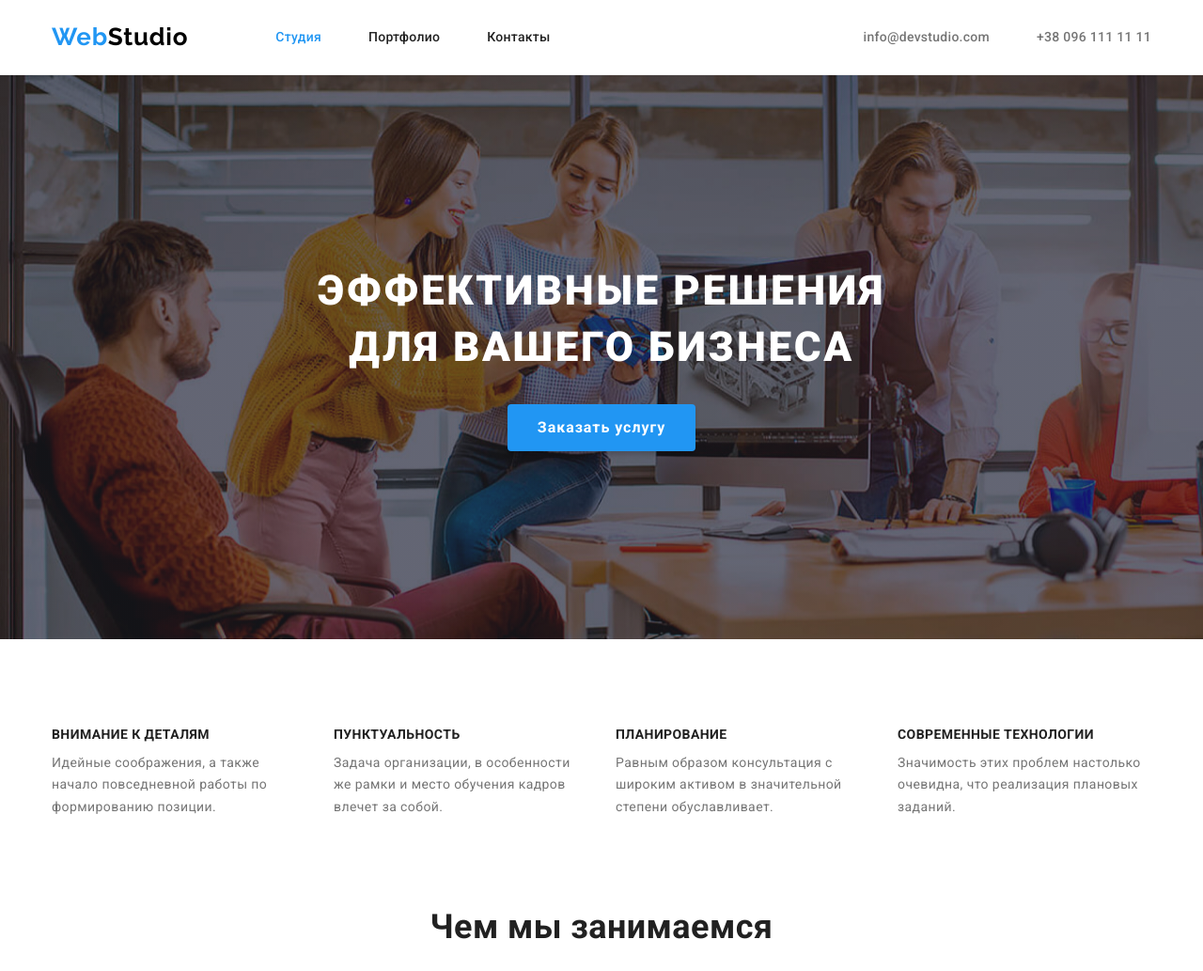
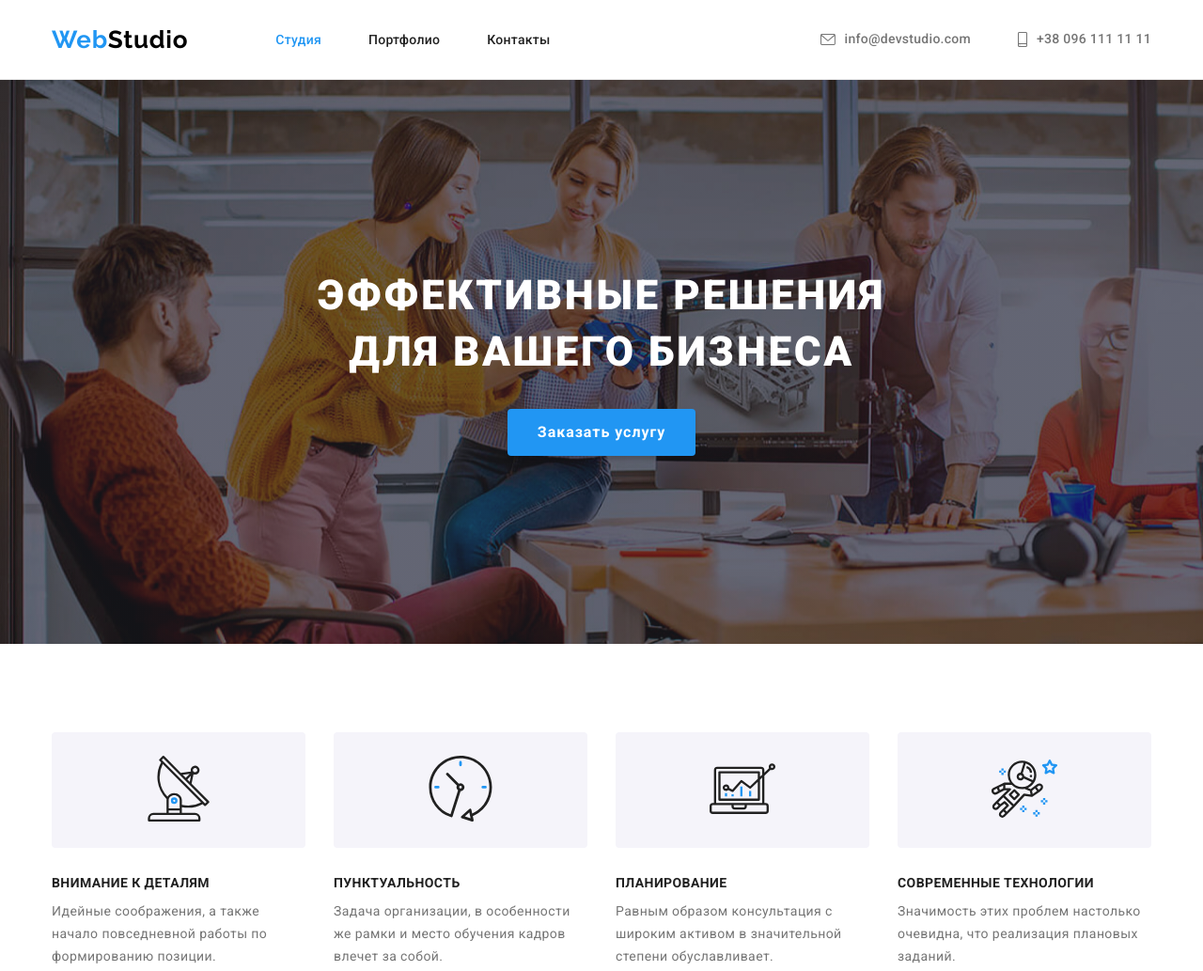
Before and after one commit to pavliv182/goit-markup-hw-04, a plain HTML site: page index.html in a window 1280 px wide. Shown: the top 1033 px of the page at 94% size. Drawn offline with nearby package versions, Linux system fonts and the light colour scheme.

Commit message:
features icons

```diff
--- a/css/styles.css
+++ b/css/styles.css
@@ -161,10 +161,11 @@ img {
   display: flex;
 
   list-style: none;
-  /* outline: 1px solid tomato; */
+  color: var(--secondary-font-color);
 }
-
 .auth-nav-link {
+  display: flex;
+  align-items: center;
   padding-top: 10px;
   padding-bottom: 10px;
 
@@ -172,15 +173,27 @@ img {
   font-size: 14px;
   line-height: 1.14;
   letter-spacing: 0.02em;
-  color: var(--secondary-font-color);
+  color: currentColor;
   text-decoration: none;
 }
-.auth-nav-link:hover,
+.auth-nav-list .auth-nav-link:hover,
+.auth-nav-list .auth-nav-link:focus {
+  color: var(--accent-color);
+}
+/* .auth-nav-link:hover .auth-nav-icon,
+.auth-nav-link:focus .auth-nav-icon {
+  fill: var(--accent-color);
+} */
+/* .auth-nav-link:hover,
 .auth-nav-link:focus {
   color: var(--accent-color);
-}
+} */
 .mail {
   margin-right: 50px;
+}
+.auth-nav-icon {
+  margin-right: 10px;
+  fill: currentColor;
 }
 
 /* HERO */
@@ -241,11 +254,18 @@ img {
   display: flex;
   list-style: none;
 }
-.features-link {
+.features-item {
   flex-basis: 270px;
 }
-.features-link:not(:last-child) {
+.features-item:not(:last-child) {
   margin-right: 30px;
+}
+.features-icon-wrapper {
+  padding: 25px 100px;
+  max-width: 270px;
+  margin-bottom: 30px;
+  border-radius: 4px;
+  background-color: var(--dark-secondary-background-color);
 }
 .features-title {
   margin-bottom: 10px;
--- a/index.html
+++ b/index.html
@@ -46,10 +46,20 @@
         </nav>
         <ul class="auth-nav-list">
           <li class="auth-nav-item">
-            <a class="auth-nav-link mail" href="mailto:info@devstudio.com">info@devstudio.com</a>
+            <a class="auth-nav-link mail" href="mailto:info@devstudio.com">
+              <svg class="auth-nav-icon" width="16px" height="12px">
+                <use href="./images/icons/auth-nav/auth-nav-icon-set.svg#envelope"></use>
+              </svg>
+              info@devstudio.com</a
+            >
           </li>
           <li class="auth-nav-item">
-            <a class="auth-nav-link phone" href="tel:+380961111111">+38 096 111 11 11</a>
+            <a class="auth-nav-link phone" href="tel:+380961111111">
+              <svg class="auth-nav-icon" width="10px" height="16px">
+                <use href="./images/icons/auth-nav/auth-nav-icon-set.svg#smartphone"></use>
+              </svg>
+              +38 096 111 11 11</a
+            >
           </li>
         </ul>
       </div>
@@ -73,25 +83,45 @@
         <div class="container">
           <h2 hidden>Особенности</h2>
           <ul class="features-list">
-            <li class="features-link">
+            <li class="features-item">
+              <div class="features-icon-wrapper">
+                <svg class="features-icon" width="70px" height="70px">
+                  <use href="./images/icons/features/features.svg#antenna"></use>
+                </svg>
+              </div>
               <h3 class="features-title">Внимание к деталям</h3>
               <p class="features-text">
                 Идейные соображения, а также начало повседневной работы по формированию позиции.
               </p>
             </li>
-            <li class="features-link">
+            <li class="features-item">
+              <div class="features-icon-wrapper">
+                <svg class="features-icon" width="70px" height="70px">
+                  <use href="./images/icons/features/features.svg#clock"></use>
+                </svg>
+              </div>
               <h3 class="features-title">Пунктуальность</h3>
               <p class="features-text">
                 Задача организации, в особенности же рамки и место обучения кадров влечет за собой.
               </p>
             </li>
-            <li class="features-link">
+            <li class="features-item">
+              <div class="features-icon-wrapper">
+                <svg class="features-icon" width="70px" height="70px">
+                  <use href="./images/icons/features/features.svg#diagram"></use>
+                </svg>
+              </div>
               <h3 class="features-title">Планирование</h3>
               <p class="features-text">
                 Равным образом консультация с широким активом в значительной степени обуславливает.
               </p>
             </li>
-            <li class="features-link">
+            <li class="features-item">
+              <div class="features-icon-wrapper">
+                <svg class="features-icon" width="70px" height="70px">
+                  <use href="./images/icons/features/features.svg#astronaut"></use>
+                </svg>
+              </div>
               <h3 class="features-title">Современные технологии</h3>
               <p class="features-text">
                 Значимость этих проблем настолько очевидна, что реализация плановых заданий.
```
Also changed, not shown: images/icons/auth-nav/auth-nav-icon-set.svg (added), images/icons/auth-nav/envelope.svg (added), images/icons/auth-nav/smartphone.svg (added), images/icons/features/antenna.svg (added), images/icons/features/astronaut.svg (added), images/icons/features/clock.svg (added), images/icons/features/diagram.svg (added), images/icons/features/features.svg (added), 3 other files.
